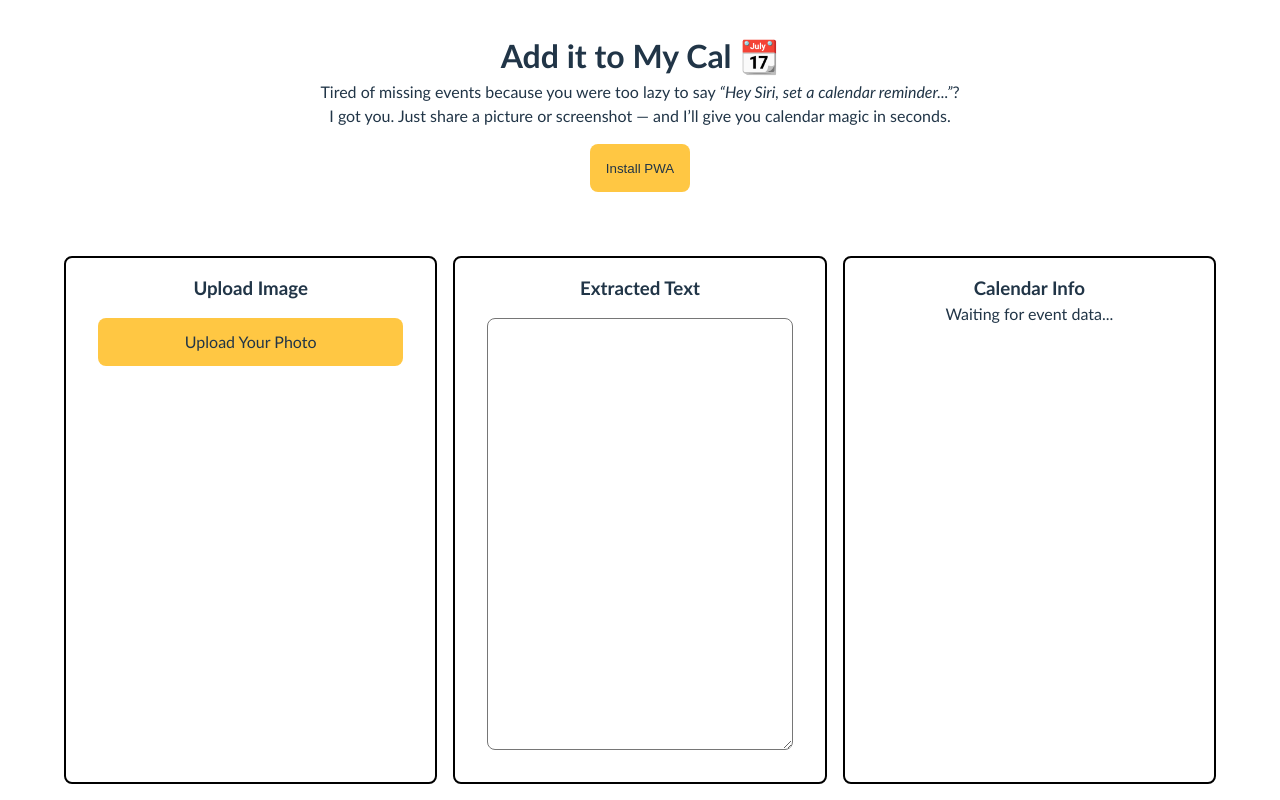
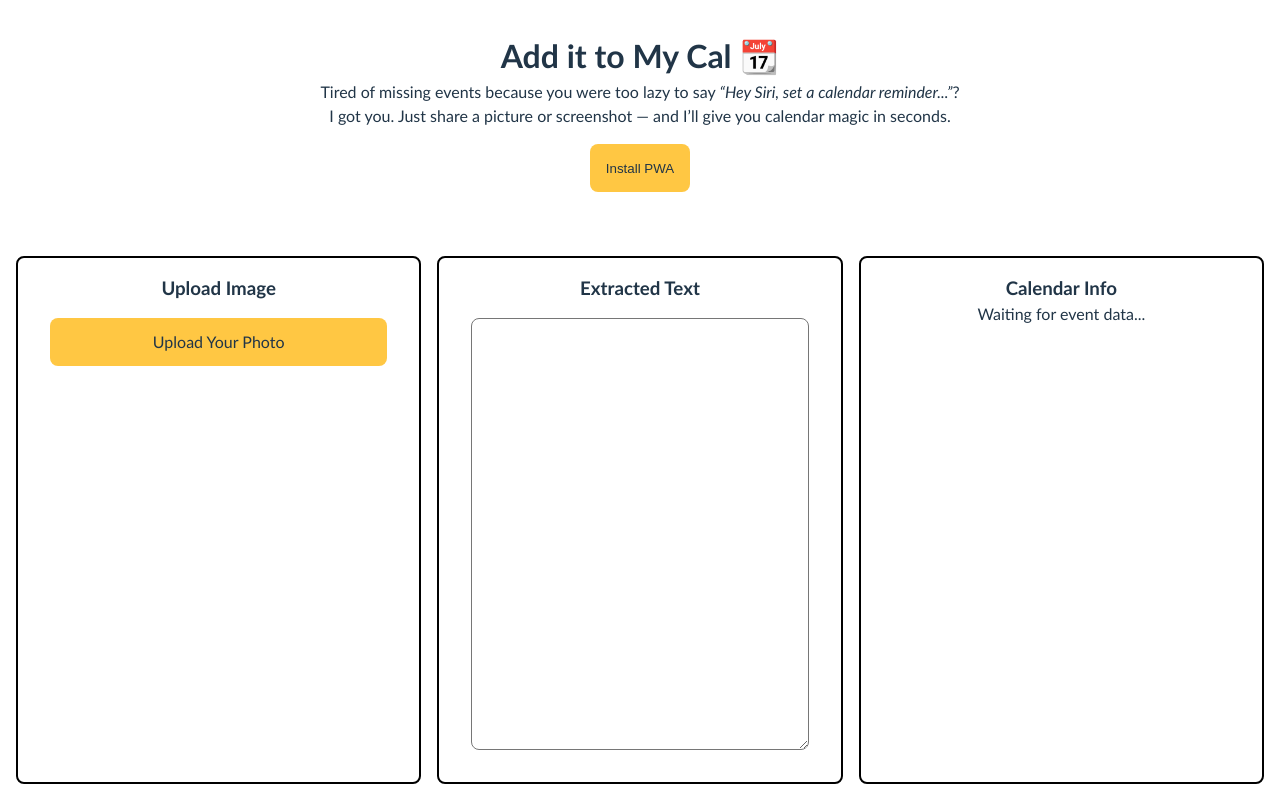
Before and after one commit to golkhandani/addtocalender, a React (Vite) app in the folder frontend/: page / in a window 1280 px wide. Built offline with nearby package versions, Linux system fonts and the light colour scheme.

Commit message:
fix: ui for mobile

```diff
--- a/frontend/src/App.module.css
+++ b/frontend/src/App.module.css
@@ -1,37 +1,42 @@
+/* Header */
 .header {
-  text-align: center;
-  max-width: 90%;
-  min-height: 320px;
-  margin: 0px auto;
   display: flex;
   flex-direction: column;
   justify-content: center;
   align-items: stretch;
+  text-align: center;
+
+  margin: 0 auto;
   padding: 1rem;
+
 }
 
-
-.installBtn {
-  height: 48px;
-  background-color: var(--accent-color);
-  color: var(--text-color);
+.btn {
+  min-height: 48px;
+  max-height: 48px;
+  margin: 1rem;
+  border-radius: 8px;
+  border: none;
+  outline: none;
   display: flex;
   justify-content: center;
   align-items: center;
-  margin: 1rem;
-  border-radius: 8px;
-  outline: none;
-  border: none;
+  padding: 0 1rem;
+}
+
+.installBtn {
+  background-color: var(--accent-color);
+  color: var(--text-color);
+  transition: background-color 0.3s ease;
 }
 
 .installBtn:hover {
   background-color: var(--accent-hover);
 }
 
+/* Main & Layout */
 .main {
-  margin: 1rem auto;
-  max-width: 90%;
-  min-height: 100dvh;
+  margin: 1rem 1rem;
 }
 
 .columns {
@@ -41,23 +46,14 @@
 }
 
 .column {
+  width: 100%;
+  padding: 1rem;
   border: 2px solid black;
   border-radius: 8px;
   text-align: center;
-  width: 100%;
-  min-height: 80dvh;
-  padding: 1rem;
   display: flex;
   flex-direction: column;
   justify-content: stretch;
-}
-
-
-.column textarea {
-  margin: 1rem;
-  width: calc(100% - 2rem);
-  flex: 1;
-  padding: 0.5rem;
 }
 
 .column img {
@@ -66,57 +62,65 @@
   max-height: 50%;
 }
 
+.column textarea {
+  flex: 1;
+  margin: 1rem;
+  width: calc(100% - 2rem);
+  min-height: 320px;
+  padding: 0.5rem;
+}
+
+/* Upload Button */
 .uploadBtn {
-  min-height: 48px;
-  display: flex;
-  justify-content: center;
-  align-items: center;
-  margin: 1rem;
   background-color: var(--accent-color);
   color: var(--text-color);
-  border-radius: 8px;
+  transition: background-color 0.3s ease;
 }
 
 .uploadBtn:hover {
   background-color: var(--accent-hover);
 }
 
-
+/* Form */
 .form {
   display: flex;
   flex-direction: column;
+  justify-content: space-between;
   gap: 1rem;
   margin-top: 1rem;
-  justify-content: space-between;
-  min-height: 80dvh;
 }
 
 .form .inputs {
   display: flex;
   flex-direction: column;
-  align-items: stretch;
-  width: 100%;
 }
 
 .form .inputs label {
   display: flex;
   flex-direction: column;
-  font-weight: 500;
   color: var(--text-color);
 }
 
 .form input {
+  margin: 0.5rem;
   padding: 0.5rem;
-  border-radius: 6px;
+  border-radius: 8px;
   border: 1px solid var(--border-color);
   background-color: var(--background-color);
   color: var(--text-color);
-  box-sizing: border-box;
-  margin: 0.5rem 0;
+  transition: border-color 0.2s ease;
+  overflow: visible;
 }
 
+.form input:hover,
+textarea:hover {
+  border-color: var(--accent-color);
+  outline: none;
+}
+
+/* Calendar Button Row */
 .buttonRow {
-  margin-top: 1rem;
+  margin: 1rem 0px;
   display: flex;
   flex-wrap: wrap;
   gap: 0.5rem;
@@ -126,15 +130,14 @@
 .buttonRow button {
   flex: 1;
   min-width: 45%;
-  border-radius: 16px;
   min-height: 48px;
+  border-radius: 8px;
   border: none;
   outline: none;
-  cursor: pointer;
   transition: background-color 0.3s ease;
 }
 
-
+/* Calendar Button Styles */
 .appleBtn {
   background-color: #333;
   color: white;
@@ -162,51 +165,33 @@
   background-color: #005da0;
 }
 
+/* Responsive Overrides */
 @media (min-width: 768px) {
-
   .header {
+    height: var(--header-height);
     align-items: center;
-    min-height: 0px;
-    height: 240px;
+    min-height: 0;
   }
 
-  .installBtn {
-    padding: 0 1rem;
-  }
+
 
   .main {
-    margin: 1rem auto;
-    max-height: calc(100dvh - 240px - 2rem);
-    min-height: calc(100dvh - 240px - 2rem);
+    height: calc(100dvh - var(--header-height) - 2rem);
   }
 
   .columns {
-
-    display: flex;
     flex-direction: row;
-    gap: 1rem;
-    max-height: calc(100dvh - 240px - 2rem);
+    height: calc(100dvh - var(--header-height) - 2rem);
   }
 
   .column {
-    border: 2px solid black;
-    border-radius: 8px;
-    text-align: center;
-    width: 100%;
-    min-height: calc(100dvh - 240px - 2rem);
-    display: flex;
-    flex-direction: column;
-    justify-content: stretch;
+    min-height: calc(100dvh - var(--header-height) - 2rem);
     overflow: scroll;
   }
 
   .column img {
-    margin: 1rem;
-    max-width: calc(100% - 2rem);
-    max-height: 100%;
+    width: auto;
+    max-height: max-content;
   }
 
-  .form {
-    min-height: 50dvh;
-  }
 }
--- a/frontend/src/App.tsx
+++ b/frontend/src/App.tsx
@@ -48,9 +48,11 @@ function App() {
   const [eventData, setEventData] = useState<EventData | null>(null);
 
 
+  const url = "https://addtocalender.onrender.com/parse";
+  // 'http://localhost:3001/parse'
 
   async function aiParseEvent(ocrText: string) {
-    const res = await fetch('https://addtocalender.onrender.com/parse', {
+    const res = await fetch(url, {
       method: 'POST',
       headers: { 'Content-Type': 'application/json' },
       body: JSON.stringify({ text: ocrText }),
@@ -132,7 +134,7 @@ END:VCALENDAR
     const [month, dayWithComma, year] = dateStr.split(" ");
     const day = dayWithComma.replace(",", "");
 
-    const [time, modifier] = timeStr.split(" ");
+    const [time = "00:00", modifier = "pm"] = timeStr.split(" ");
     let [hour, minute = 0] = time.split(":").map(Number);
 
     if (modifier.toLowerCase() === "pm" && hour < 12) hour += 12;
@@ -216,7 +218,10 @@ END:VCALENDAR
           <br />
           I got you. Just share a picture or screenshot — and I’ll give you calendar magic in seconds.
         </p>
-        <button className={styles.installBtn} onClick={promptInstall}>Install PWA</button>
+        <button className={`${styles.btn} ${styles.installBtn}`}
+          onClick={promptInstall}>
+          Install PWA
+        </button>
       </header>
 
       <div className={styles.main}>
@@ -231,7 +236,7 @@ END:VCALENDAR
               onChange={handleFileChange}
               style={{ display: 'none' }}
             />
-            <label htmlFor="fileInput" className={styles.uploadBtn}>
+            <label htmlFor="fileInput" className={`${styles.btn} ${styles.uploadBtn}`}>
               Upload Your Photo
             </label>
 
--- a/frontend/src/index.css
+++ b/frontend/src/index.css
@@ -6,6 +6,7 @@
   --accent-hover: #dc8f00;
   --border-color: #3a3a3a;
   --input-bg: #1a1a1a;
+  --header-height: 240px;
 
   font-family: var(--font-stack);
   line-height: 1.5;
```
